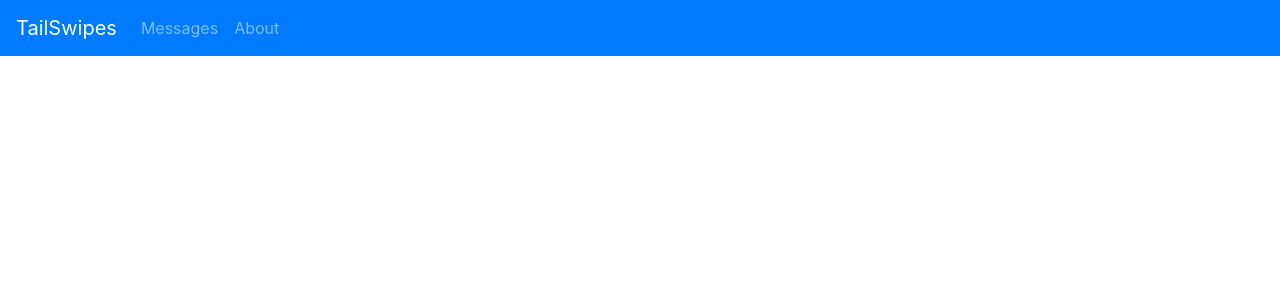
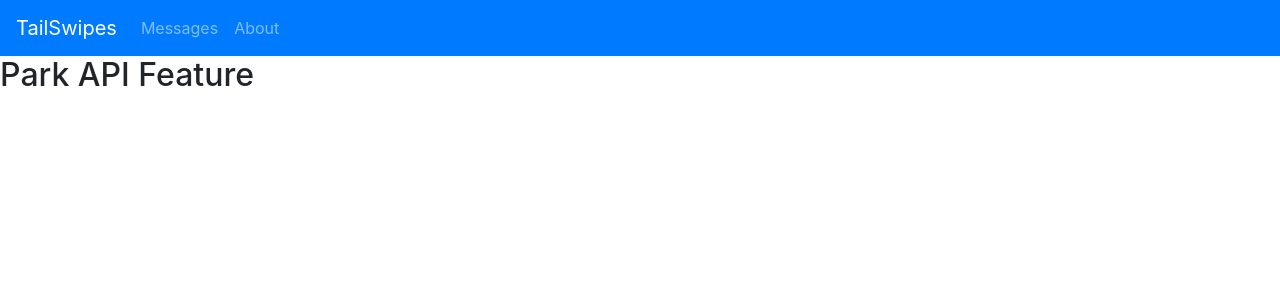
Before and after one commit to glennanj1/tail-swipes, a React (Create React App) app: page /park in a window 1280 px wide. Shown: the top 300 px of the page. Built offline with nearby package versions, Linux system fonts and the light colour scheme.

Commit message:
added park components

```diff
--- /dev/null
+++ b/src/components/Park.js
@@ -0,0 +1,12 @@
+import React from 'react'
+
+
+
+export default class Park extends React.Component {
+
+    render() {
+        return (
+            <h2>Park API Feature</h2>
+        )
+    }
+}
--- a/src/index.js
+++ b/src/index.js
@@ -2,7 +2,7 @@ import React from 'react';
 import ReactDOM from 'react-dom';
 import App from './App'
 import Messages from './components/Messages'
-import About from './components/About'
+import Park from './components/Park'
 import Navigation from './components/Navigation'
 import { createStore, applyMiddleware } from 'redux';
 import { Provider } from 'react-redux';
@@ -25,7 +25,7 @@ ReactDOM.render(
         <Navigation />
         <Route exact path="/" component={App} />
         <Route exact path="/messages" component={Messages} />
-        <Route exact path="/about" component={About} />
+        <Route exact path="/park" component={Park} />
       </Router>
     </Provider>
   </React.StrictMode>,
```
Also changed, not shown: src/containers/ParkContainer.js (added).
